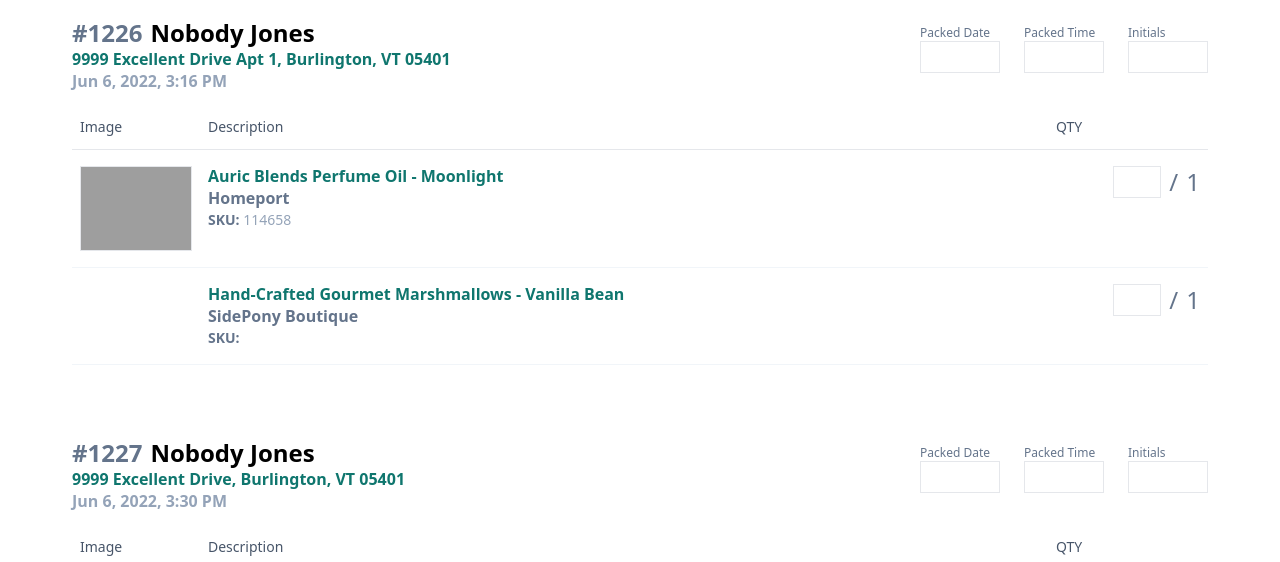
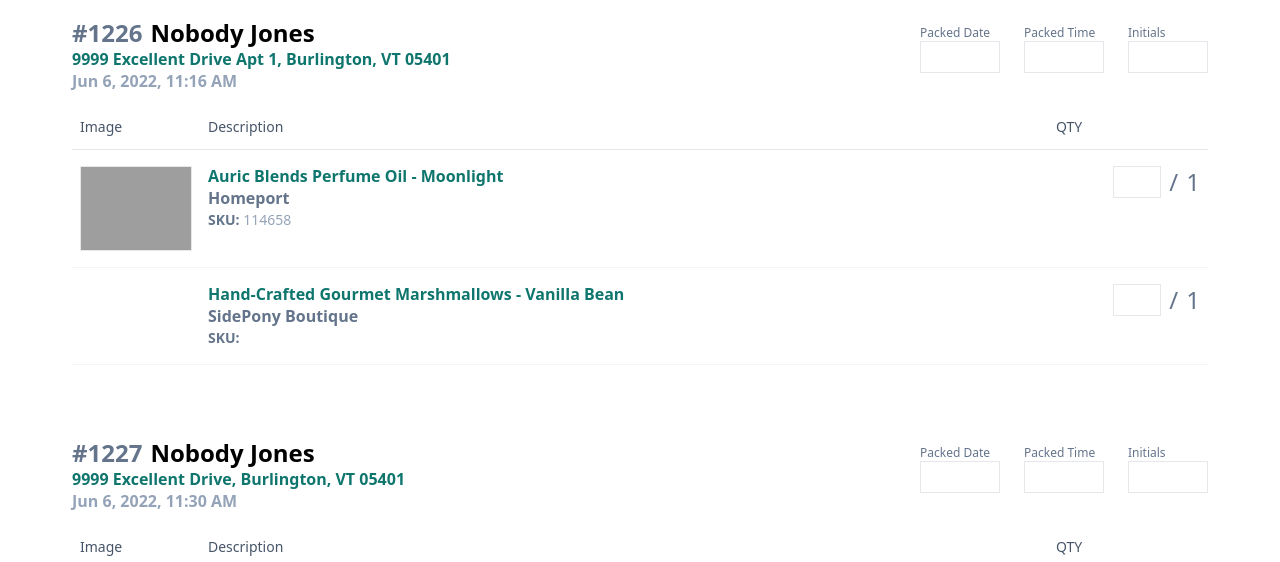
Before and after one commit to MytiCode/myco-ofl-2023-foundation-archived, a Next.js app: page /packing-slips in a window 1280 px wide. Shown: the part 166-728 px from the top of the page. Built offline with nearby package versions, Linux system fonts and the light colour scheme; grey boxes are pictures that could not be loaded.

Commit message:
Always format dates in EST for now

```diff
--- a/src/util.ts
+++ b/src/util.ts
@@ -1,5 +1,9 @@
 import { DateTime } from "luxon";
 
+const EST = "America/New_York";
+
 export function formatDate(ISODateString: string) {
-  return DateTime.fromISO(ISODateString).toLocaleString(DateTime.DATETIME_MED);
+  return DateTime.fromISO(ISODateString)
+    .setZone(EST)
+    .toLocaleString(DateTime.DATETIME_MED);
 }
```
